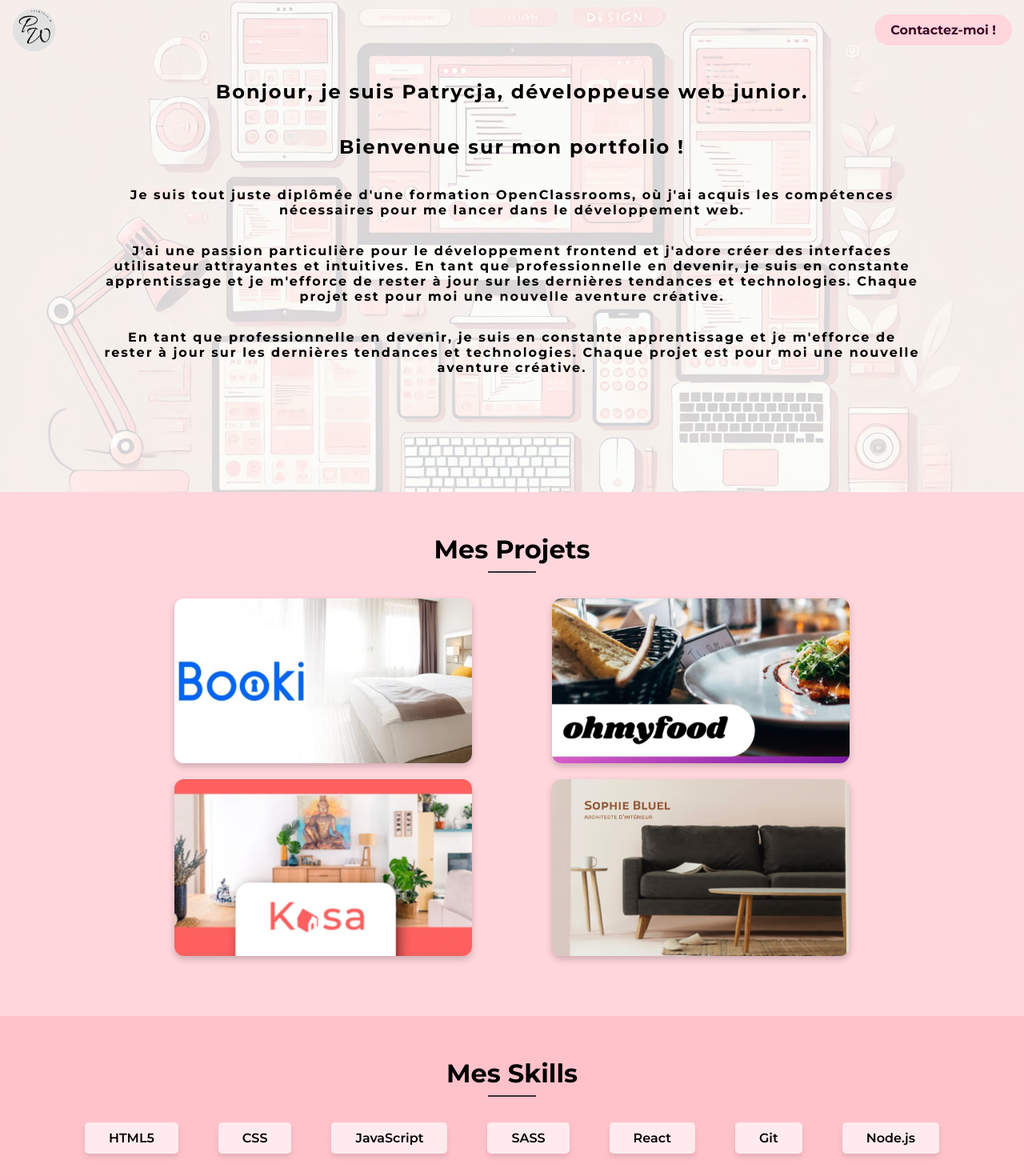
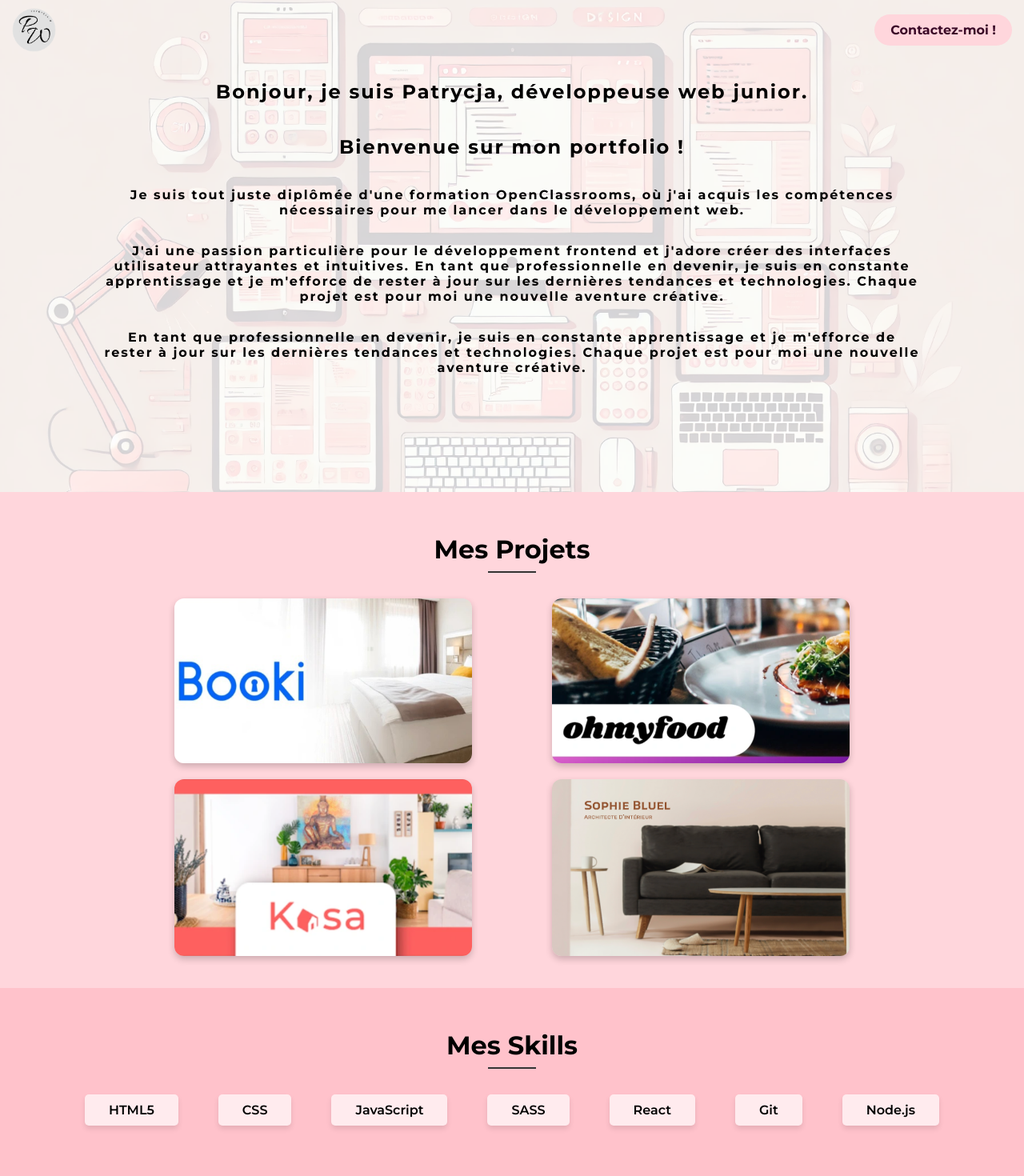
Before and after one commit to Patrycja-W/projet12-portfolio, a React (Vite) app: page / in a window 1280 px wide. Shown: the top 1470 px of the page at 80% size. Built offline with nearby package versions, Linux system fonts and the light colour scheme.

Commit message:
dernieres petites modifications

```diff
--- a/src/styles/Presentation.scss
+++ b/src/styles/Presentation.scss
@@ -30,7 +30,6 @@
 
 .presentation {
   position: relative;
-  width: 100vw;
   height: 615px;
   overflow: hidden;
   background-image: url("../assets/general/backgroundimage.webp");
--- a/src/styles/ProjectsSection.scss
+++ b/src/styles/ProjectsSection.scss
@@ -1,7 +1,6 @@
 .projects {
   text-align: center;
   background-color: #ffd6dc;
-  height: 615px;
   padding: 20px;
 
   &_flex {
```
